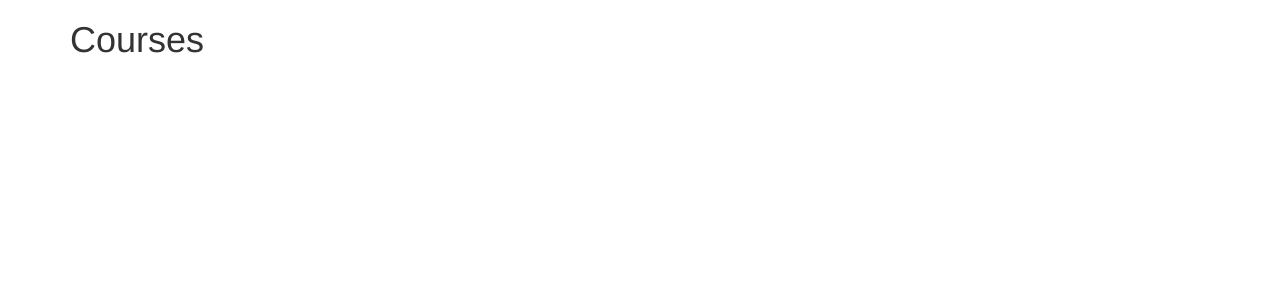
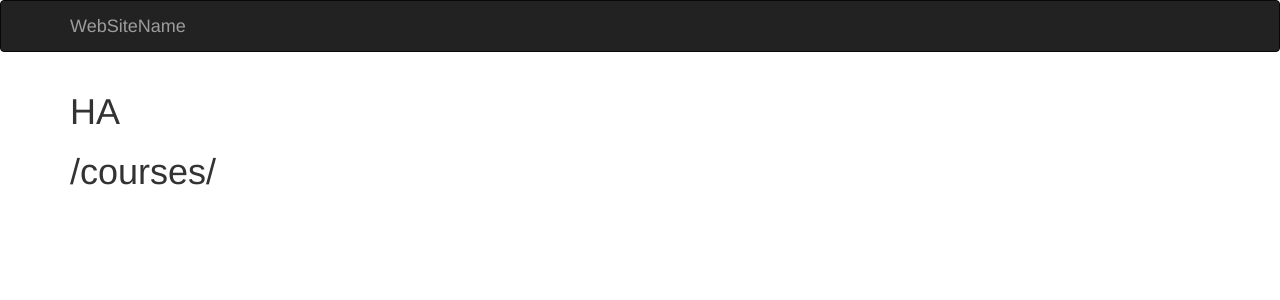
Before and after one commit to stassavchuk/SynergyWay, a Django app: page /courses/ in a window 1280 px wide. Before the commit the part shown is almost empty. Shown: the top 300 px of the page. Run offline with Django 3.2, Linux system fonts and the light colour scheme; some libraries are stand-ins or nearby versions.

Commit message:
Add navbar

```diff
--- a/src/users/templates/base.html
+++ b/src/users/templates/base.html
@@ -12,6 +12,8 @@
 </head>
 <body>
 
+{% include 'navbar.html' %}
+
 <div class="container">
     {% block content %}
     {% endblock %}
--- a/src/users/templates/courses.html
+++ b/src/users/templates/courses.html
@@ -5,5 +5,12 @@
 {% endblock %}
 
 {% block content %}
-    <h1>Courses</h1>
+    {% if request.path == '/courses/' %}
+        <h1>HA</h1>
+    {% endif %}
+
+    {% ifnotequal '{{ request.path }}' '/courses/' %}
+        <h1>{{ request.path }}</h1>
+    {% endifnotequal %}
+
 {% endblock %}
--- /dev/null
+++ b/src/users/templates/navbar.html
@@ -0,0 +1,12 @@
+<nav class="navbar navbar-inverse">
+  <div class="container container-fluid">
+    <div class="navbar-header">
+      <a class="navbar-brand" href="#">WebSiteName</a>
+    </div>
+
+{#    <ul class="nav navbar-nav navbar-right">#}
+{#      <li><a href="#">Users</a></li>#}
+{#      <li><a href="#">Courses</a></li>#}
+{#    </ul>#}
+  </div>
+</nav>
```
